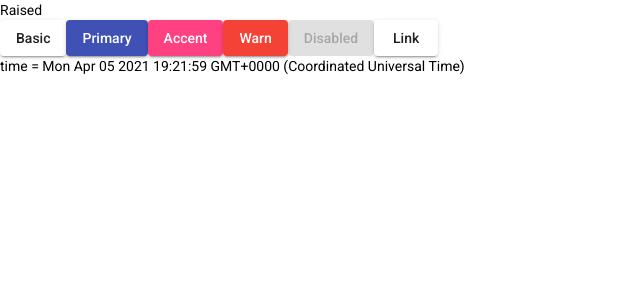
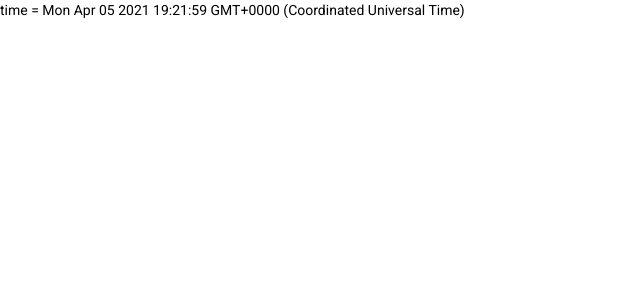
Before and after one commit to jorj-tsere/angular-material, an Angular app: page / in a window 1280 px wide. Shown: the top 300 px of the page, without its empty margins (0-640 px from the left). Built offline with nearby package versions, Linux system fonts and the light colour scheme.

Commit message:
commented unused content

```diff
--- a/src/app/app.component.html
+++ b/src/app/app.component.html
@@ -1,4 +1,4 @@
-<section>
+<!-- <section>
   <div class="example-label">Raised</div>
   <div class="example-button-row">
     <button mat-raised-button>Basic</button>
@@ -8,5 +8,5 @@
     <button mat-raised-button disabled>Disabled</button>
     <a mat-raised-button href="https://www.google.com/" target="_blank">Link</a>
   </div>
-</section>
+</section> -->
 <router-outlet></router-outlet>
```
